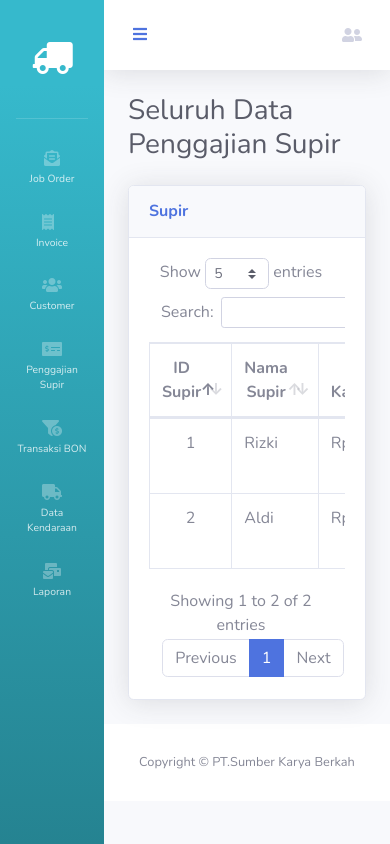
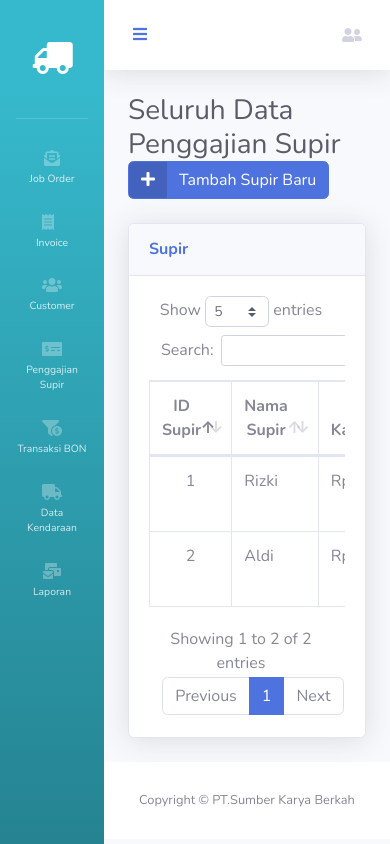
Before and after one commit to aldiindrawan12/SKB, a CodeIgniter app: page /skb/index.php/home/penggajian in a window 390 px wide. Run offline with CodeIgniter, Linux system fonts and the light colour scheme; data comes from the database, SQL or seed files in the repository.

Commit message:
insert supir dan mobil

```diff
--- a/application/views/Home/penggajian.php
+++ b/application/views/Home/penggajian.php
@@ -1,6 +1,14 @@
 <div class="container">
     <div class="d-sm-flex align-items-center justify-content-between mb-4">
         <h1 class="h3 mb-0 text-gray-800">Seluruh Data Penggajian Supir</h1>
+        <a class="btn btn-primary btn-icon-split" data-toggle='modal' data-target='#popup-supir'>
+            <span class="icon text-white-100">
+                <i class="fas fa-plus"></i>
+            </span>
+            <span class="text">
+                 Tambah Supir Baru
+            </span>
+        </a>
     </div>
     <div class="card shadow mb-4">
     <div class="card-header py-3">
@@ -27,4 +35,29 @@
     <!-- end tabel supir -->
 </div>
 
+<!-- pop up add supir -->
+<div class="modal fade" id="popup-supir" tabindex="-1" role="dialog" aria-labelledby="modal-block-large" aria-hidden="true">
+    <div class="modal-dialog modal-md" role="document">
+        <div class="modal-content">
+            <div class="modal-header bg-primary-dark">
+                <h5 class="font-weight-bold">Menambah Supir Baru</h5>
+                <button class="close" type="button" data-dismiss="modal" aria-label="Close">
+                    <span aria-hidden="true">&times;</span>
+                </button>
+            </div>
+            <div class="font-size-sm m-3 text-justify">
+                <form action="<?= base_url("index.php/form/insert_supir")?>" method="POST">
+                    <div class="form-group">
+                        <label for="Supir" class="form-label">Nama Supir</label>
+                        <input autocomplete="off" type="text" class="form-control" id="Supir" name="Supir" required>
+                    </div>
+                    <div class="form-group">
+                    <button type="submit" class="btn btn-success mb-3 float-right">Simpan</button>
+                    </div>
+                </form>
+            </div>
+        </div>
+    </div>
 </div>
+<!-- end pop up add supir -->
+</div>
```
Also changed, not shown: application/controllers/Form.php (+23 -0 lines), application/models/Model_Form.php (+8 -0 lines), application/views/Home/truck.php (+41 -2 lines).
